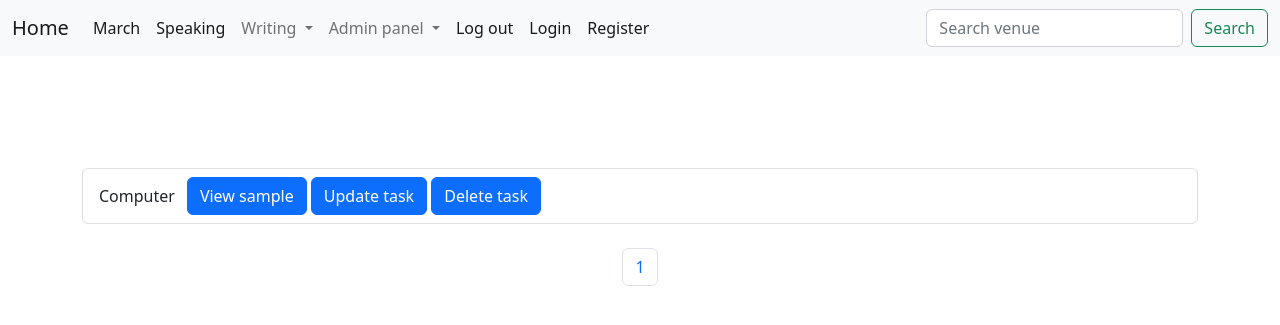
After one commit to islomjon17/Brooklyn-page, a Django app: page /speakingpart3/ in a window 1280 px wide. The commit adds this page. Shown: the top 325 px of the page. Run offline with Django 4.2, Linux system fonts and the light colour scheme; data comes from the database, SQL or seed files in the repository; both versions use the stored data as it was after the commit; some libraries are stand-ins or nearby versions.

Commit message:
speaking part 3 questions list page

```diff
--- a/ielts/models.py
+++ b/ielts/models.py
@@ -170,7 +170,3 @@ class speakingpart3(models.Model):
 
     question8 = models.CharField(max_length=255, blank=True)
     answer8 = models.TextField(blank=True)
-
-
-    def __str__(self) -> str:
-        return self.topic
--- /dev/null
+++ b/ielts/templates/speaking/part3/part3topiclist.html
@@ -0,0 +1,50 @@
+{% extends "base.html" %}
+
+{% block content %}
+
+<br/>
+<br/>
+<br/>
+
+{% for i in tasks %}
+<table class="table table-striped table-hover table-bordered"></table>
+<ul class="list-group">
+    <li class="list-group-item d-flex justify-content-between align-items-center">
+        {{i.topic.title}}
+       <div class="container"> <button type="button" class="btn btn-primary"><a class="dropdown-item" aria-current="page" href="#">View sample</a></button>
+        <button type="button" class="btn btn-primary"><a class="dropdown-item" aria-current="page" href="#">Update task</a></button>
+        <button type="button" class="btn btn-primary"><a class="dropdown-item" aria-current="page" href="#">Delete task</a></button>
+    </div>
+        {% comment %} <span class="badge badge-primary badge-pill">Band score{{i.score}}</span> {% endcomment %}
+    </li>
+</ul><br/>
+
+
+{% endfor %}
+</table>
+<nav aria-label="Page navigation example">
+    <ul class="pagination  justify-content-center">
+
+{% if tasks.has_previous %}
+<li class="page-item"><a class="page-link"  href="?page=1">&laquo; First</a></li>
+<li class="page-item"><a class="page-link"  href="?page={{tasks.previous_page_number}}">Previous</a></li>
+{% endif %}
+<!--
+<li class="page-item disabled" ><a class="page-link" href="#">Page {{venues.number}} of  {{venues.paginator.num_pages}}</a> </li>
+ -->
+{% for i in nums %}
+
+    <li class="page-item"><a class="page-link"  href="?page={{forloop.counter}}">{{forloop.counter}}</a></li>
+
+{% endfor %}
+
+
+{% if  tasks.has_next %}
+<li class="page-item"><a class="page-link"  href="?page={{tasks.next_page_number}}">Next</a></li>
+
+<li class="page-item"><a class="page-link"  href="?page={{tasks.paginator.num_pages}}">Last &raquo</a></li>
+
+{% endif %}
+</ul>
+</nav>
+{% endblock %}
--- a/ielts/templates/speaking/speaking.html
+++ b/ielts/templates/speaking/speaking.html
@@ -14,7 +14,7 @@
 <li class="nav-item">
     <a class="nav-link active" aria-current="page" href="{% url 'speakingpart1' %}">Speaking Part 1 Topics list</a>
     <a class="nav-link active" aria-current="page" href="{% url 'speakingpart2' %}">Speaking Part 2 Qusetion list</a>
-    <a class="nav-link active" aria-current="page" href="#">Speaking</a>
+    <a class="nav-link active" aria-current="page" href="{% url 'speakingpart3' %}">Speaking Part 3 Topics list</a>
   </li>
 
 {% endblock %}
--- a/ielts/urls.py
+++ b/ielts/urls.py
@@ -30,6 +30,7 @@ urlpatterns = [
      path('speaking/', Speaking, name='speaking' ),
      path('speakingpart1/', SpeakingPart1Topic, name='speakingpart1'),
      path('speakingpart2/', SpeakingPart2Questions, name='speakingpart2'),
+     path('speakingpart3/', SpeakingPart3Topic, name='speakingpart3'),
 
 
 
--- a/ielts/views.py
+++ b/ielts/views.py
@@ -1,6 +1,6 @@
 from re import L
 from django.shortcuts import render, redirect
-from .models import writingtask1, writingtask2, CategoryTask1, speakingpart1, SpeakingPart2
+from .models import *
 from django.views.generic import ListView
 from .forms import writingtask1Form, writingtask2Form
 from django.views.generic import UpdateView, DeleteView, CreateView
@@ -146,3 +146,21 @@ def SpeakingPart2Questions(request):
                    "nums": nums,
                    }
                   )
+
+
+
+def SpeakingPart3Topic(request):
+    listtask = speakingpart3.objects.all
+
+    # Set up pagination
+    p = Paginator(speakingpart3.objects.all(), 2)
+    page = request.GET.get('page')
+    tasks = p.get_page(page)
+    nums = "a" * tasks.paginator.num_pages
+
+    return render(request, 'speaking/part3/part3topiclist.html',
+                  {"listtask": listtask,
+                   "tasks": tasks,
+                   "nums": nums,
+                   }
+                  )
```
Also changed, not shown: db.sqlite3.
